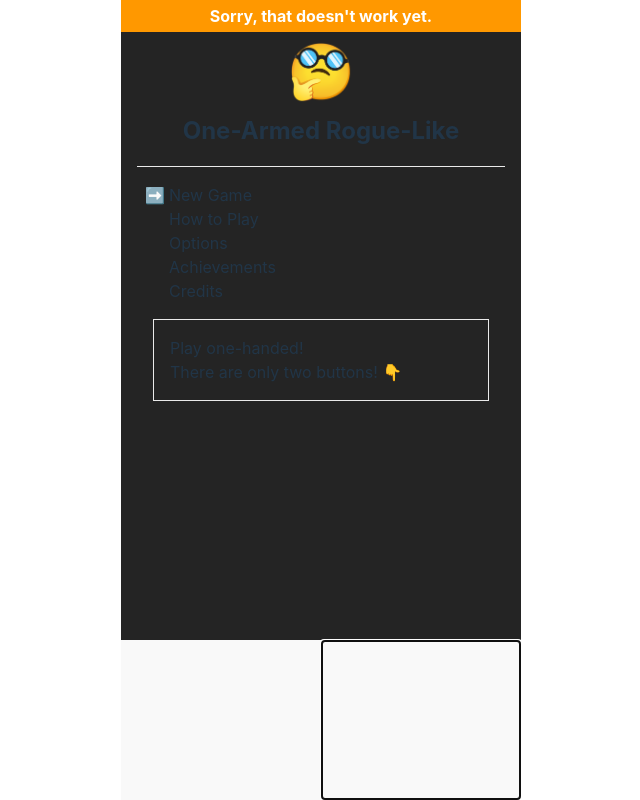
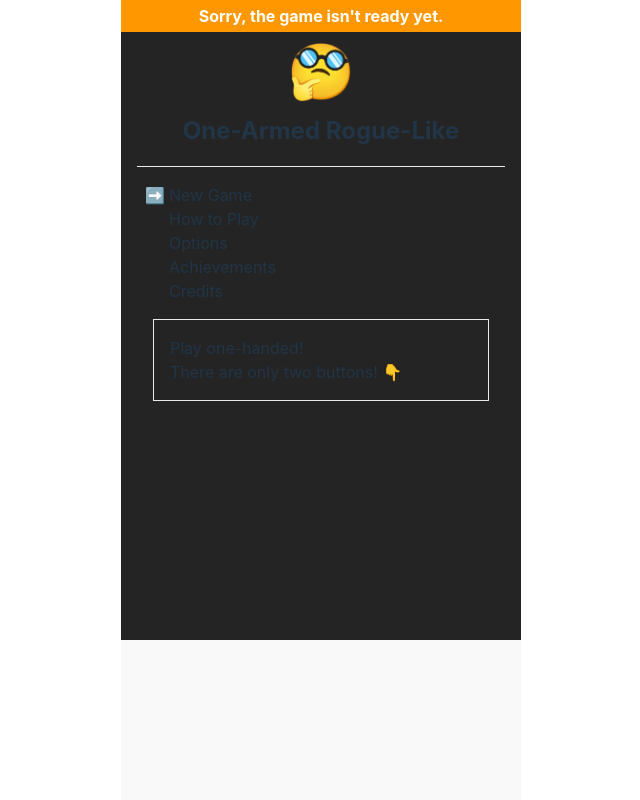
Before and after one commit to RobertBolender/one-armed-rogue-like, a Preact app: page / in a window 1280 px wide. Both pictures are taken after a click on the button 740 px from the left and 720 px from the top of the page. Shown: the whole page, without its empty margins (319-959 px from the left). Built offline with nearby package versions, Linux system fonts and the light colour scheme.

Commit message:
Refactor useWarning

```diff
--- a/src/app.tsx
+++ b/src/app.tsx
@@ -2,6 +2,7 @@ import { useCallback, useReducer, useState } from "preact/hooks";
 import gameLogo from "/logo.png";
 import "./app.css";
 import type { JSXInternal } from "preact/src/jsx";
+import { useWarning } from "./use-warning";
 
 function gameStateReducer(state: any, action: any) {
   console.log("Receiving dispatch", action.type);
@@ -65,6 +66,7 @@ function calculateChoices(gameState: any = {}): Choice[] {
         {
           text: "New Game",
           action: "START_GAME",
+          warning: "Sorry, the game isn't ready yet.",
           details: (
             <>
               <div>Play one-handed!</div>
@@ -75,6 +77,7 @@ function calculateChoices(gameState: any = {}): Choice[] {
         {
           text: "How to Play",
           action: "VIEW_HOW_TO_PLAY",
+          warning: "You'll figure it out!",
           details: (
             <>
               <div>Use the two buttons!</div>
@@ -84,6 +87,7 @@ function calculateChoices(gameState: any = {}): Choice[] {
         {
           text: "Options",
           action: "VIEW_OPTIONS",
+          warning: "Sorry, there are no options.",
           details: (
             <>
               <div>There are no options!</div>
@@ -93,6 +97,7 @@ function calculateChoices(gameState: any = {}): Choice[] {
         {
           text: "Achievements",
           action: "VIEW_ACHIEVEMENTS",
+          warning: "Achievement unlocked: Disappointment",
           details: (
             <>
               <div>There are no achievements!</div>
@@ -161,6 +166,7 @@ function Screen({ gameState }: { gameState: any }) {
 type Choice = {
   text: string;
   action: string;
+  warning?: string;
   details?: JSXInternal.Element;
 };
 
@@ -181,8 +187,6 @@ function Choices({
 }
 
 export function App() {
-  const [showWarning, setShowWarning] = useState(false);
-
   const [gameState, dispatch] = useReducer(
     gameStateReducer,
     null,
@@ -196,6 +200,8 @@ export function App() {
     dispatch({ type: "DOWN" });
   }, []);
 
+  const [currentWarning, showWarning] = useWarning();
+
   const Right = useCallback(
     (event: any) => {
       event.preventDefault();
@@ -204,17 +210,14 @@ export function App() {
         dispatch({ type: choice.action });
         return;
       }
-      setShowWarning(true);
-      setTimeout(() => {
-        setShowWarning(false);
-      }, 3000);
+      showWarning(choice.warning);
     },
     [choices, activeIndex]
   );
 
   return (
     <>
-      {showWarning && <div class="warning">Sorry, that doesn't work yet.</div>}
+      {currentWarning && <div class="warning">{currentWarning}</div>}
       <Screen gameState={gameState} />
       <div class="card">
         <Choices choices={choices} activeIndex={activeIndex} />
--- /dev/null
+++ b/src/use-warning.tsx
@@ -0,0 +1,18 @@
+import { useCallback, useRef, useState } from "preact/hooks";
+
+export function useWarning() {
+  const ref = useRef(0);
+  const [currentWarning, setCurrentWarning] = useState("");
+
+  const showWarning = useCallback((warning: string) => {
+    if (ref.current) {
+      clearTimeout(ref.current);
+    }
+    setCurrentWarning(warning);
+    ref.current = setTimeout(() => {
+      setCurrentWarning("");
+    }, 3000);
+  }, []);
+
+  return [currentWarning, showWarning] as const;
+}
```
